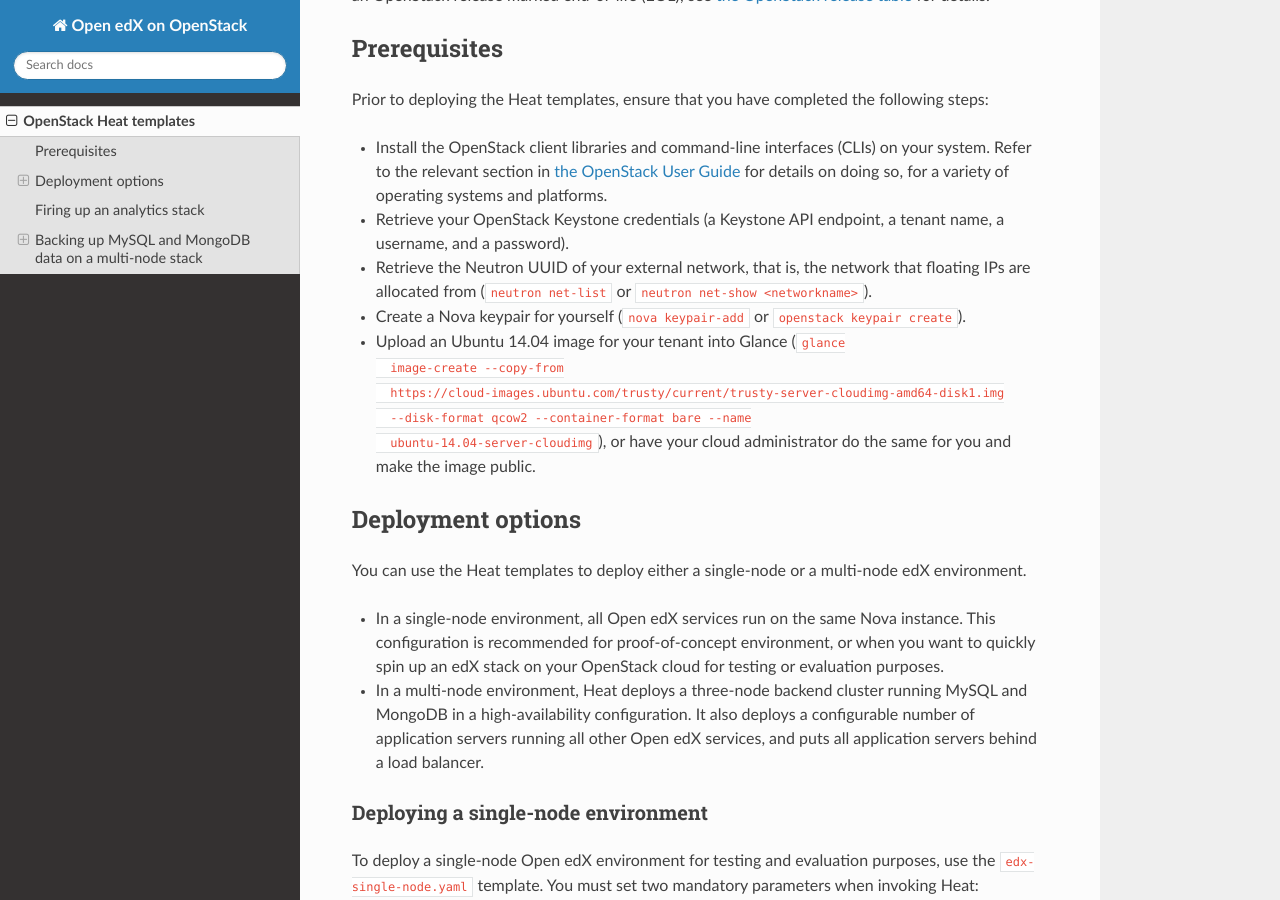
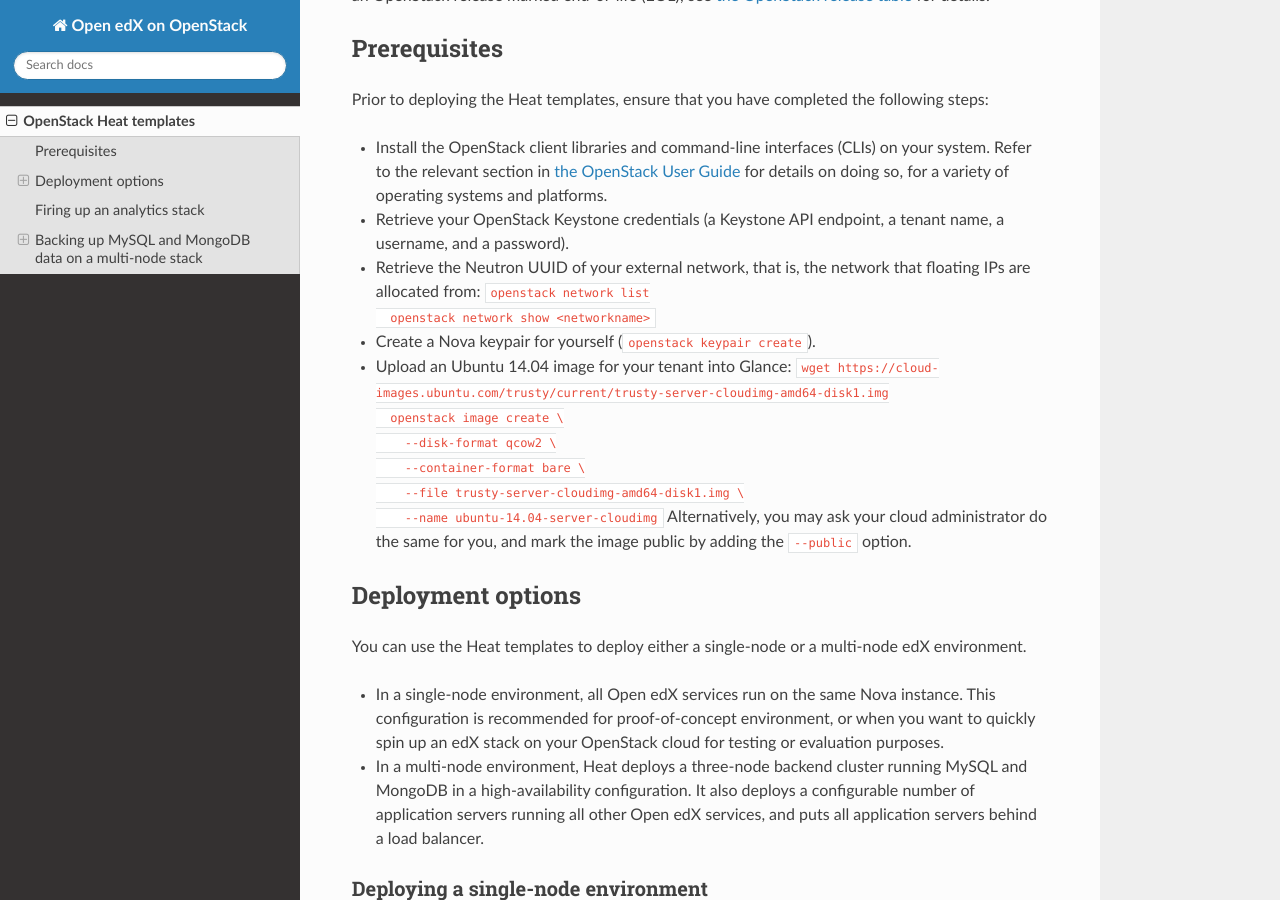
Before and after one commit to arbrandes/openedx-on-openstack, an MkDocs documentation site: the page built from docs/index.md, in a window 1280 px wide and 900 px high, scrolled down 608 px. Built offline with MkDocs 1.6.1, drawn with Linux system fonts in a browser that asks for light colours; nearby versions of some CDN libraries.

Commit message:
Remove remaining instances of non-unified CLI calls
Drop all use of the neutron, nova, and glance CLIs.

Since in Glance's case the use of "openstack image create" also means
we lose the ability to specify --copy-from, use --file (and wget)
instead.

````diff
--- a/docs/index.md
+++ b/docs/index.md
@@ -39,16 +39,23 @@ the following steps:
 - Retrieve your OpenStack Keystone credentials (a Keystone API
   endpoint, a tenant name, a username, and a password).
 - Retrieve the Neutron UUID of your external network, that is, the
-  network that floating IPs are allocated from (`neutron net-list` or
-  `neutron net-show <networkname>`).
-- Create a Nova keypair for yourself (`nova keypair-add` or
-  `openstack keypair create`).
-- Upload an Ubuntu 14.04 image for your tenant into Glance (`glance
-  image-create --copy-from
-  https://cloud-images.ubuntu.com/trusty/current/trusty-server-cloudimg-amd64-disk1.img
-  --disk-format qcow2 --container-format bare --name
-  ubuntu-14.04-server-cloudimg`), or have your cloud administrator
-  do the same for you and make the image public.
+  network that floating IPs are allocated from:
+  ```
+  openstack network list
+  openstack network show <networkname>
+  ```
+- Create a Nova keypair for yourself (`openstack keypair create`).
+- Upload an Ubuntu 14.04 image for your tenant into Glance:
+  ```
+  wget https://cloud-images.ubuntu.com/trusty/current/trusty-server-cloudimg-amd64-disk1.img
+  openstack image create \
+    --disk-format qcow2 \
+    --container-format bare \
+    --file trusty-server-cloudimg-amd64-disk1.img \
+    --name ubuntu-14.04-server-cloudimg
+  ```
+  Alternatively, you may ask your cloud administrator do the same for
+  you, and mark the image public by adding the `--public` option.
 
 
 ## Deployment options
````
